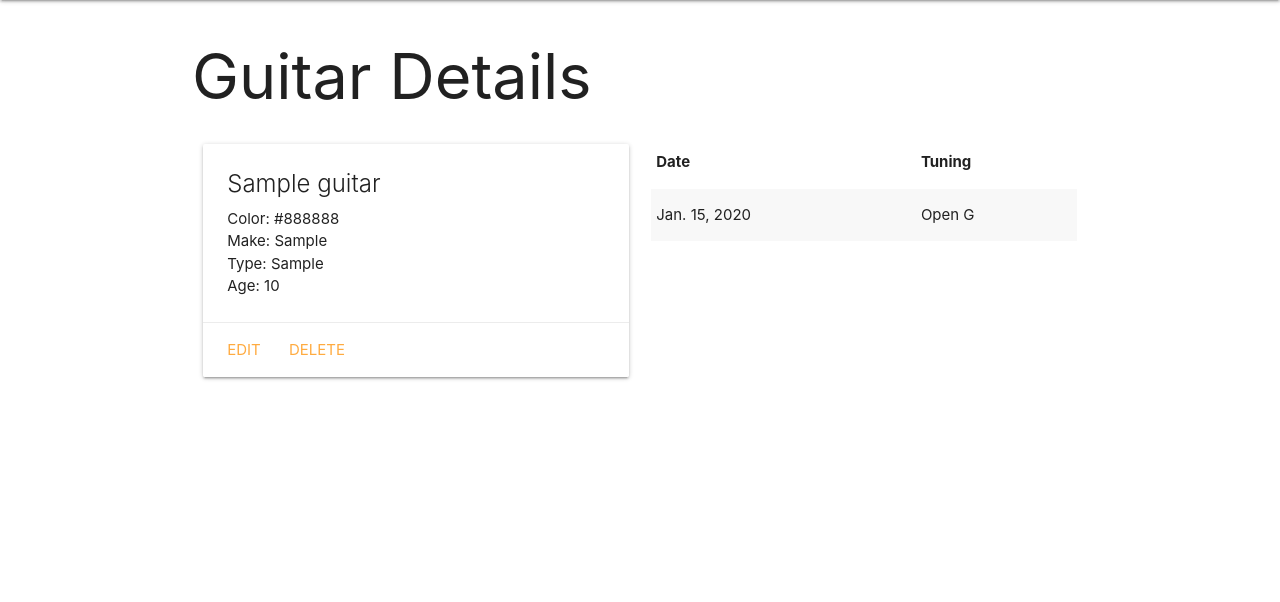
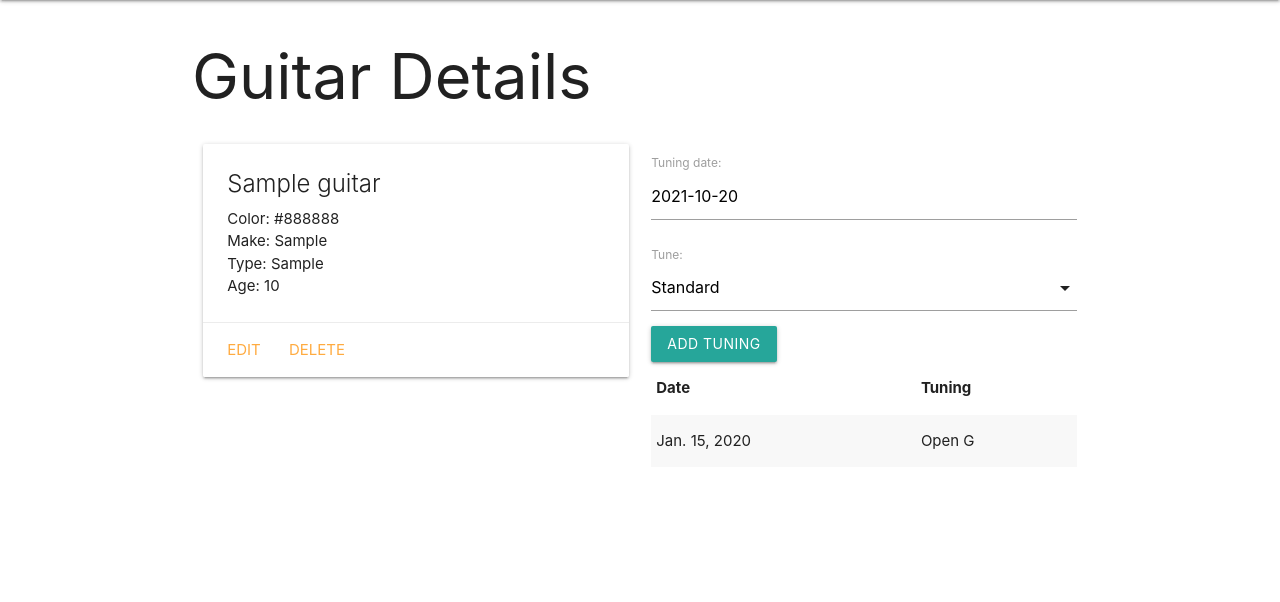
Before and after one commit to AustinLeaming/DjangoCodeAlong, a Django app: page /guitars/1/ in a window 1280 px wide. Shown: the part 64-666 px from the top of the page. Run offline with Django 3.2, Linux system fonts and the light colour scheme; tables that the repository leaves empty hold one stand-in row (values such as "Sample post").

Commit message:
added tuning form to detail page, created calendar view and drop down for tuning

```diff
--- a/main_app/templates/base.html
+++ b/main_app/templates/base.html
@@ -10,6 +10,7 @@
     <title>Guitar Collector</title>
     <link rel="stylesheet" href="https://cdnjs.cloudflare.com/ajax/libs/materialize/1.0.0/css/materialize.min.css">
     <link rel="stylesheet" type='text/css' href="{% static 'css/style.css' %}">
+    <script src="https://cdnjs.cloudflare.com/ajax/libs/materialize/1.0.0/js/materialize.min.js"></script>
 </head>
 
 <body>
--- a/main_app/templates/guitars/detail.html
+++ b/main_app/templates/guitars/detail.html
@@ -24,6 +24,11 @@
     </div>
   </div>
   <div class="col s6">
+      <form action="" method="POST">
+          {% csrf_token %}
+          {{ tuning_form.as_p }}
+          <input type="submit" class="btn" value="Add Tuning">
+      </form>
     <table class="striped">
       <thead>
         <tr><th>Date</th><th>Tuning</th></tr>
@@ -39,4 +44,17 @@
     </table>
   </div>
 </div>
+<script>
+    const dateEl = document.getElementById('id_date');
+  M.Datepicker.init(dateEl, {
+    format: 'yyyy-mm-dd',
+    defaultDate: new Date(),
+    setDefaultDate: true,
+    autoClose: true
+  });
+
+  // add additional JS to initialize select below
+  const selectEl = document.getElementById('id_tune');
+  M.FormSelect.init(selectEl);
+</script>
 {% endblock %}
```
